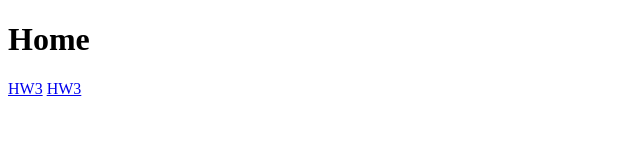
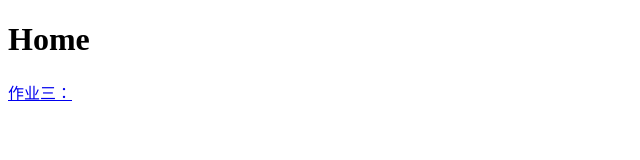
Before and after one commit to dsh-116/CG-, a plain HTML site: page index.html in a window 1280 px wide. Shown: the full height of the page, 0-640 px from the left. Drawn offline with Linux system fonts and the light colour scheme.

Commit message:
将index.html移动到根目录

```diff
--- a/phongshading-todo/phongshading-todo/index.html
+++ b/index.html
@@ -13,7 +13,7 @@
 
 <h1>Home</h1>
 
-<a href="./Phongshading.html">HW3</a>
-<a href="./hw3.html">HW3</a>
+<a href="phongshading-todo/phongshading-todo/Phongshading.html">作业三：</a>
+
 </body>
 </html>
```
